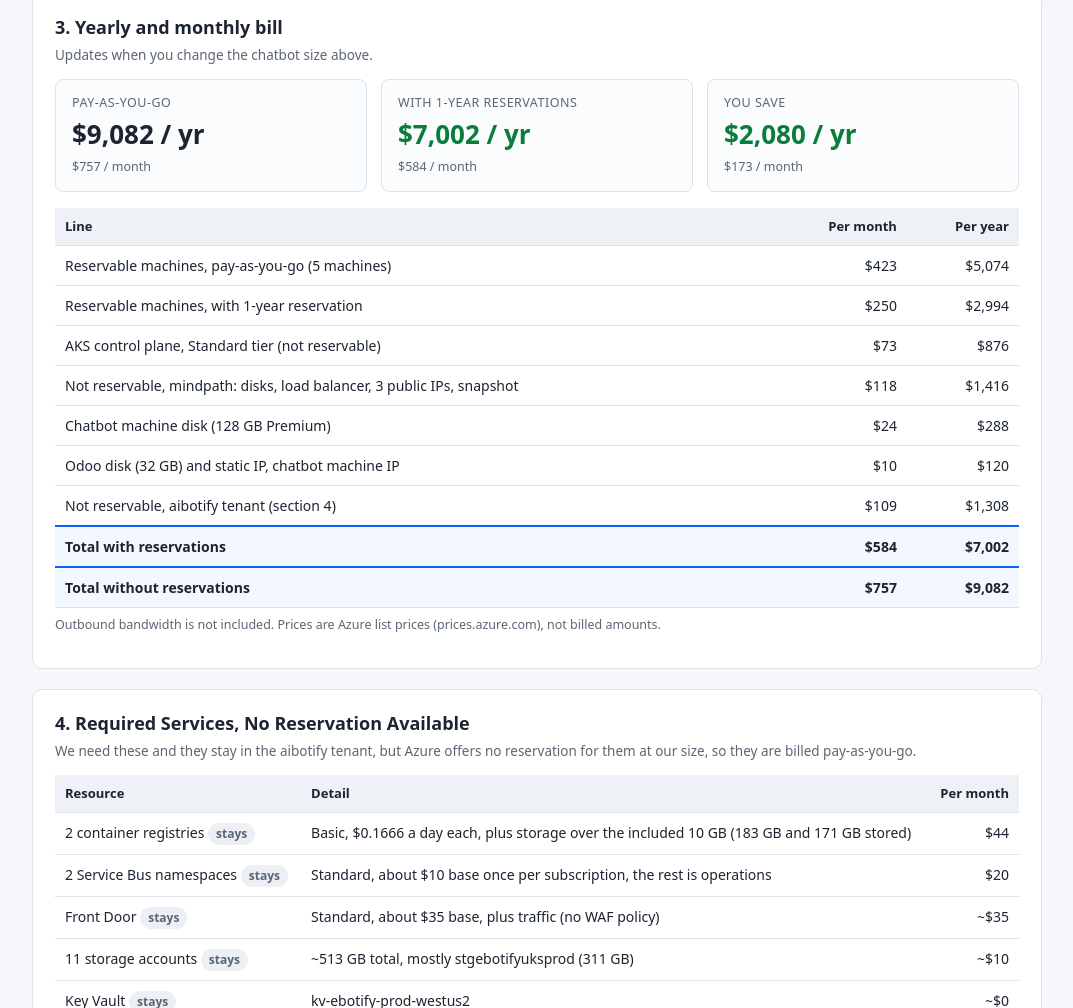
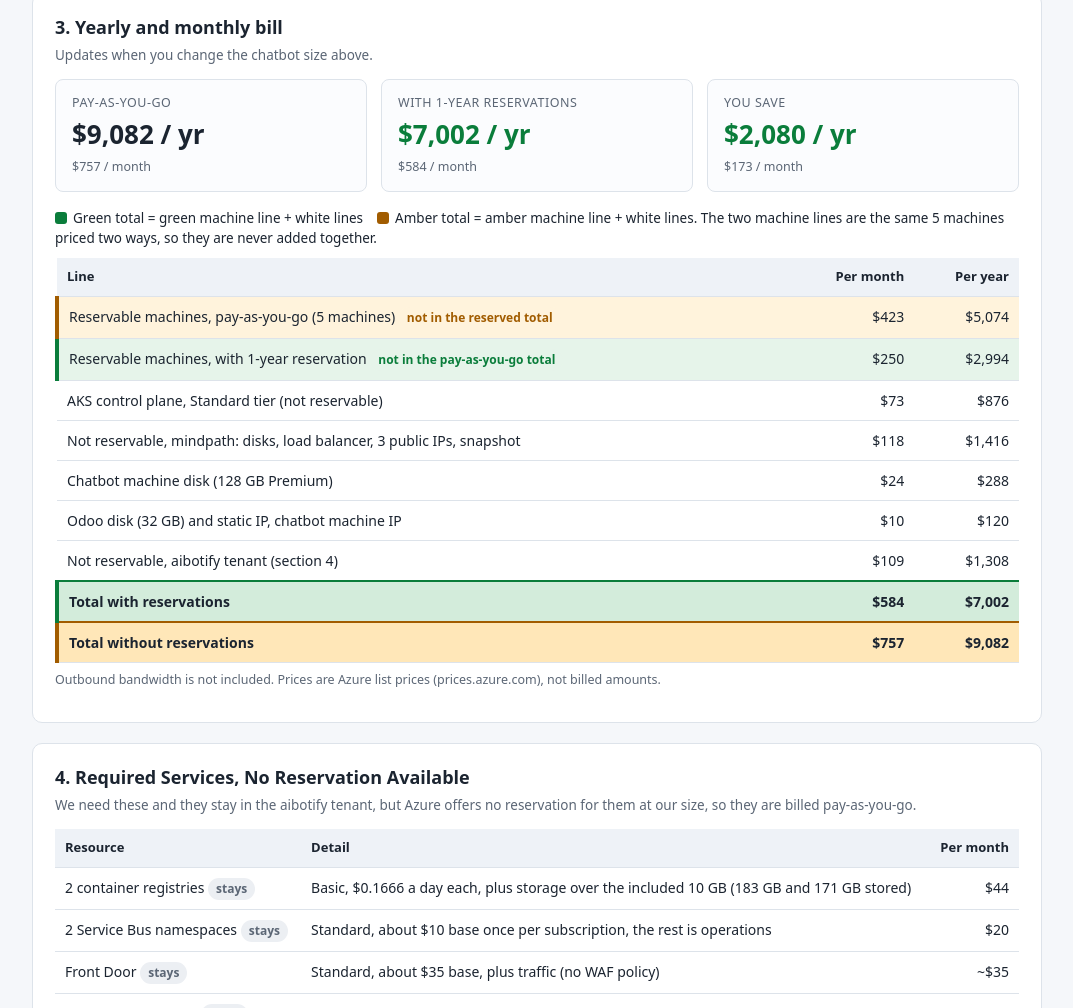
Before and after one commit to alokdeveloperai/ebotify-azure-docs, a plain HTML site: page index.html in a window 1280 px wide. Shown: the part 793-1801 px from the top of the page, without its empty margins (103-1176 px from the left). Drawn offline with Linux system fonts and the light colour scheme.

Commit message:
Update plan to match live resources

```diff
--- a/index.html
+++ b/index.html
@@ -34,6 +34,16 @@
   label { font-weight:600; margin-right:8px; }
   .note { background:#fff8e6; border:1px solid #f0d58a; border-radius:8px; padding:12px 14px; font-size:13.5px; margin-top:14px; }
   .foot { color:var(--mute); font-size:12.5px; margin-top:8px; }
+  tr.ri td { background:#e6f4ea; }
+  tr.payg td { background:#fff3dc; }
+  tr.ri td:first-child { border-left:4px solid var(--good); }
+  tr.payg td:first-child { border-left:4px solid var(--warn); }
+  tr.total.ri td { background:#d3ecdb; border-top:2px solid var(--good); }
+  tr.total.payg td { background:#ffe7b8; border-top:2px solid var(--warn); }
+  .key { font-size:13.5px; margin:16px 0 0; }
+  .key b { display:inline-block; width:12px; height:12px; border-radius:3px; margin:0 6px 0 0; vertical-align:-1px; }
+  .key b.g { background:var(--good); }
+  .key b.w { background:var(--warn); margin-left:14px; }
 </style>
 </head>
 <body>
@@ -89,18 +99,19 @@
     <div class="kpi"><div class="l">With 1-year reservations</div><div class="v g" id="kRiY">&ndash;</div><small id="kRiM"></small></div>
     <div class="kpi"><div class="l">You save</div><div class="v g" id="kSaveY">&ndash;</div><small id="kSaveM"></small></div>
   </div>
-  <table style="margin-top:16px">
+  <p class="key"><b class="g"></b>Green total = green machine line + white lines<b class="w"></b>Amber total = amber machine line + white lines. The two machine lines are the same 5 machines priced two ways, so they are never added together.</p>
+  <table style="margin-top:10px">
     <thead><tr><th>Line</th><th class="n">Per month</th><th class="n">Per year</th></tr></thead>
     <tbody>
-      <tr><td>Reservable machines, pay-as-you-go (5 machines)</td><td class="n" id="tPaygM"></td><td class="n" id="tPaygY"></td></tr>
-      <tr><td>Reservable machines, with 1-year reservation</td><td class="n" id="tRiM"></td><td class="n" id="tRiY"></td></tr>
+      <tr class="payg"><td>Reservable machines, pay-as-you-go (5 machines) <span class="tag opt">not in the reserved total</span></td><td class="n" id="tPaygM"></td><td class="n" id="tPaygY"></td></tr>
+      <tr class="ri"><td>Reservable machines, with 1-year reservation <span class="tag">not in the pay-as-you-go total</span></td><td class="n" id="tRiM"></td><td class="n" id="tRiY"></td></tr>
       <tr><td>AKS control plane, Standard tier (not reservable)</td><td class="n">$73</td><td class="n">$876</td></tr>
       <tr><td>Not reservable, mindpath: disks, load balancer, 3 public IPs, snapshot</td><td class="n">$118</td><td class="n">$1,416</td></tr>
       <tr><td>Chatbot machine disk (128 GB Premium)</td><td class="n">$24</td><td class="n">$288</td></tr>
       <tr><td>Odoo disk (32 GB) and static IP, chatbot machine IP</td><td class="n">$10</td><td class="n">$120</td></tr>
       <tr><td>Not reservable, aibotify tenant (section 4)</td><td class="n">$109</td><td class="n">$1,308</td></tr>
-      <tr class="total"><td>Total with reservations</td><td class="n" id="gRiM"></td><td class="n" id="gRiY"></td></tr>
-      <tr class="total"><td>Total without reservations</td><td class="n" id="gPaygM"></td><td class="n" id="gPaygY"></td></tr>
+      <tr class="total ri"><td>Total with reservations</td><td class="n" id="gRiM"></td><td class="n" id="gRiY"></td></tr>
+      <tr class="total payg"><td>Total without reservations</td><td class="n" id="gPaygM"></td><td class="n" id="gPaygY"></td></tr>
     </tbody>
   </table>
   <p class="foot">Outbound bandwidth is not included. Prices are Azure list prices (prices.azure.com), not billed amounts.</p>
```
